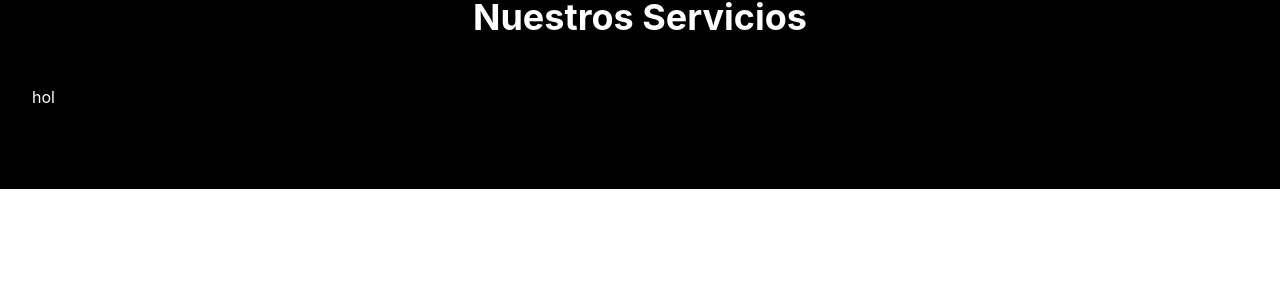
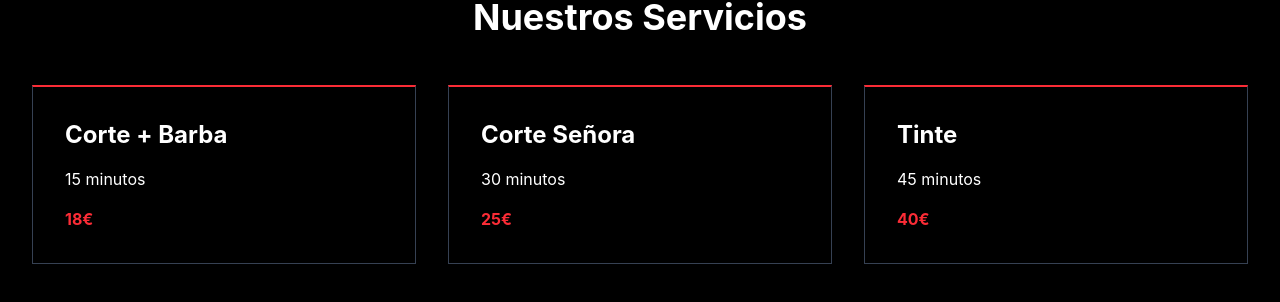
Before and after one commit to ismaelcoodde/peluqueria, a React app in the folder frontend/: page / in a window 1280 px wide. Shown: the part 883-1185 px from the top of the page. Before the commit the page ends 1072 px from the top, so only its background shows below. Built offline with nearby package versions, Linux system fonts and the light colour scheme; the HTML template or start-up script is replaced by a standard one.

Commit message:
añado 3 targetas de servicios

```diff
--- a/frontend/src/componentes/Servicios.jsx
+++ b/frontend/src/componentes/Servicios.jsx
@@ -1,9 +1,30 @@
 function Servicios() {
   return (
     <section className="bg-black text-white py-20 px-8">
-      <h1 className="text-center text-4xl font-bold mb-12">Nuestros Servicios</h1>
-      <div>
-        <p>hol</p>
+      <h1 className="text-center text-4xl font-bold mb-12">
+        Nuestros Servicios
+      </h1>
+      <div className="flex flex-col md:flex-row gap-8">
+        <div className="border border-gray-700 border-t-2 border-t-red-500 hover:border-t-white hover:scale-105 transition-all duration-300 p-8 flex-1">
+          <h2 className="text-2xl font-bold mb-4">Corte + Barba</h2>
+          <p>15 minutos</p>
+          <p className="text-red-500 font-bold mt-4">18€</p>
+        </div>
+
+
+        <div className="border border-gray-700 border-t-2 border-t-red-500 hover:border-t-white hover:scale-105 transition-all duration-300 p-8 flex-1">
+          <h2 className="text-2xl font-bold mb-4">Corte Señora</h2>
+          <p>30 minutos</p>
+          <p className="text-red-500 font-bold mt-4">25€</p>
+        </div>
+
+
+        <div className="border border-gray-700 border-t-2 border-t-red-500 hover:border-t-white hover:scale-105 transition-all duration-300 p-8 flex-1">
+          <h2 className="text-2xl font-bold mb-4">Tinte</h2>
+          <p>45 minutos</p>
+          <p className="text-red-500 font-bold mt-4">40€</p>
+
+      </div>
       </div>
     </section>
   );
```
